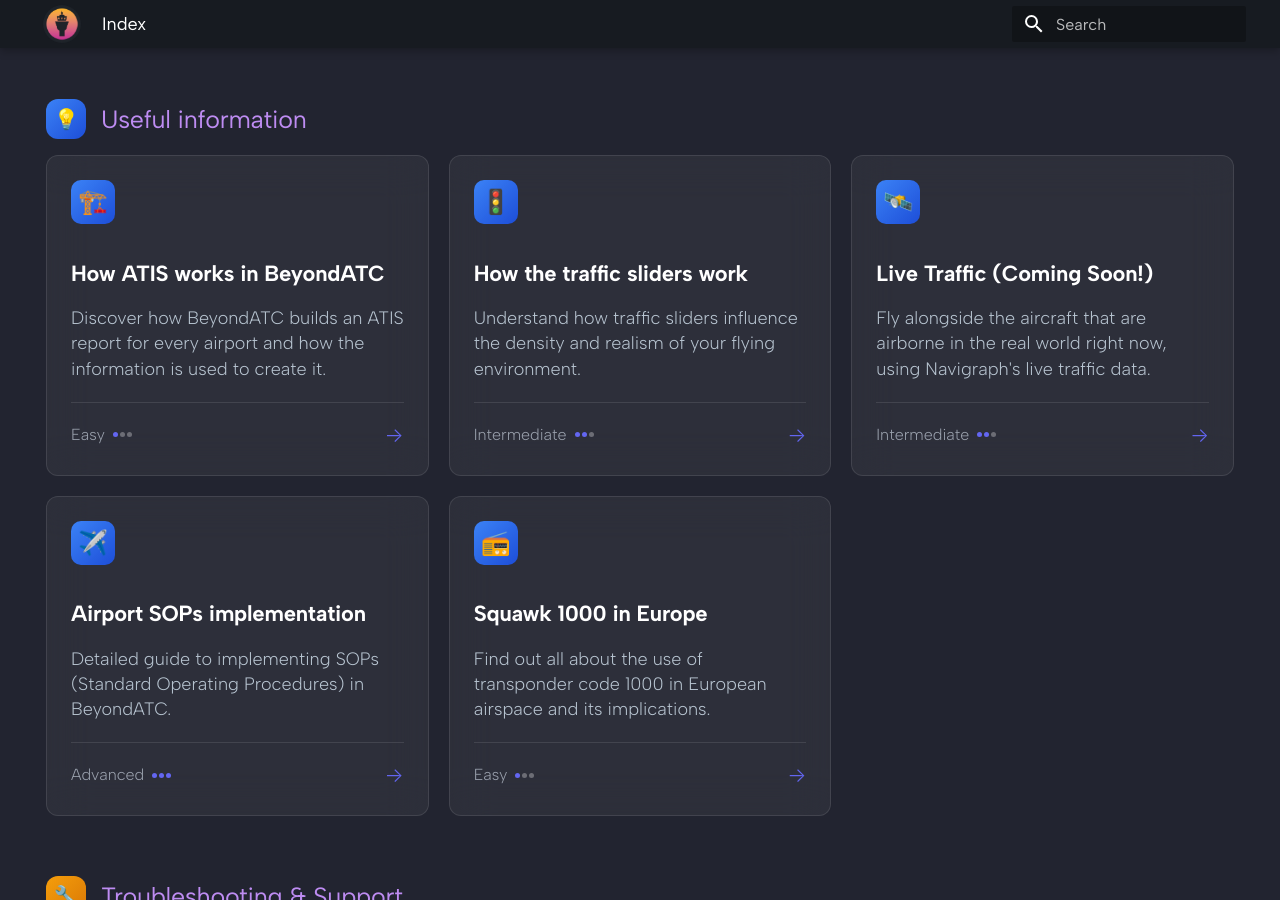
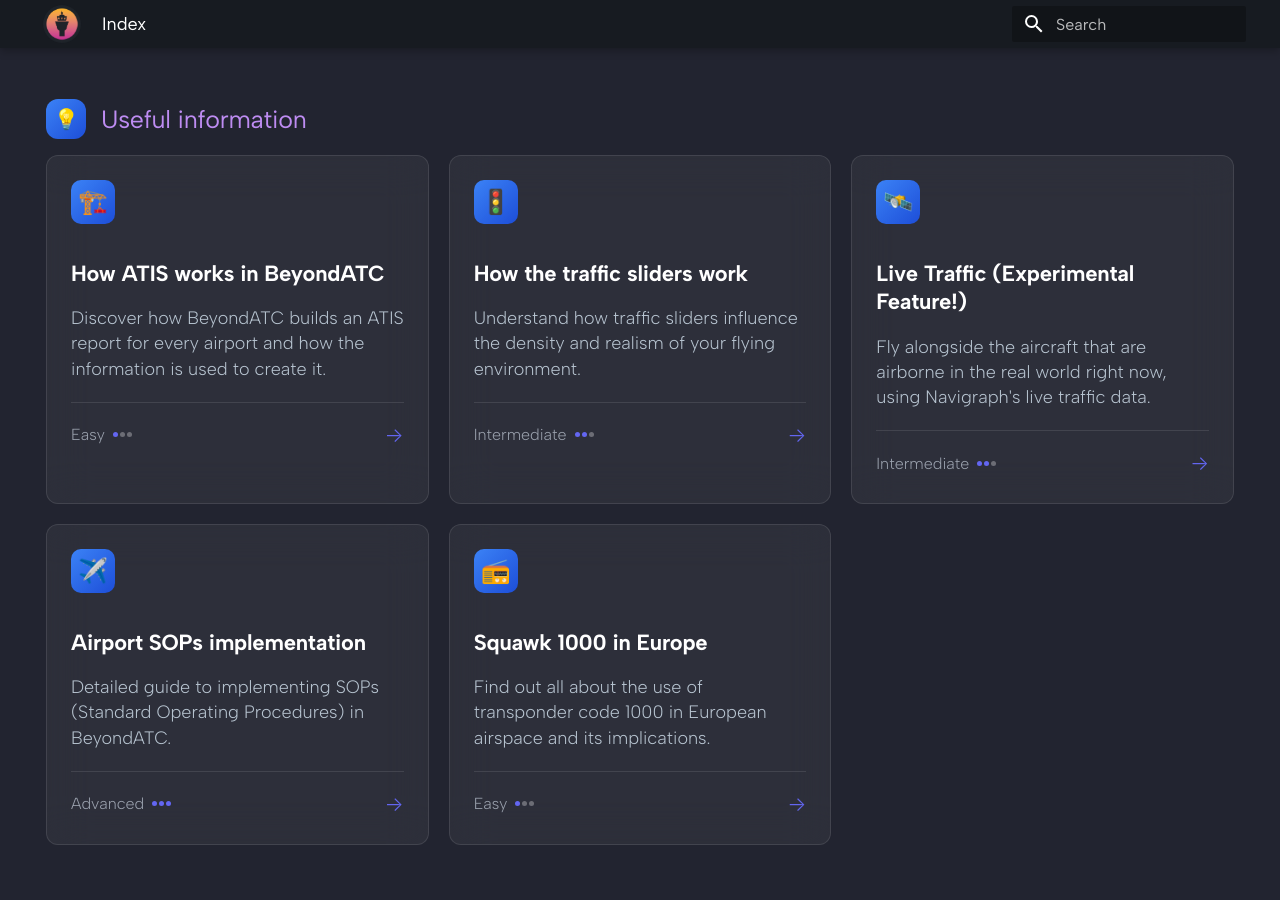
Before and after one commit to BeyondATC/BeyondATC_Wiki, an MkDocs documentation site: the page built from docs/knowledge-base/index.md, in a window 1280 px wide and 900 px high, scrolled down 1204 px. Built offline with MkDocs 1.6.1 and Material for MkDocs 9.7.7, drawn with Linux system fonts in a browser that asks for light colours.

Commit message:
Update index file

```diff
--- a/docs/knowledge-base/index.md
+++ b/docs/knowledge-base/index.md
@@ -459,9 +459,9 @@ hide:
                 </div>
             </a>
 
-            <a href="live-traffic" class="card" data-title="Live Traffic (Coming Soon!)">
+            <a href="live-traffic" class="card" data-title="Live Traffic (Experimental Feature)">
                 <div class="card-icon">🛰️</div>
-                <h3>Live Traffic (Coming Soon!)</h3>
+                <h3>Live Traffic (Experimental Feature!)</h3>
                 <p>Fly alongside the aircraft that are airborne in the real world right now, using Navigraph's live traffic data.</p>
                 <div class="card-footer">
                     <div class="difficulty">
```
